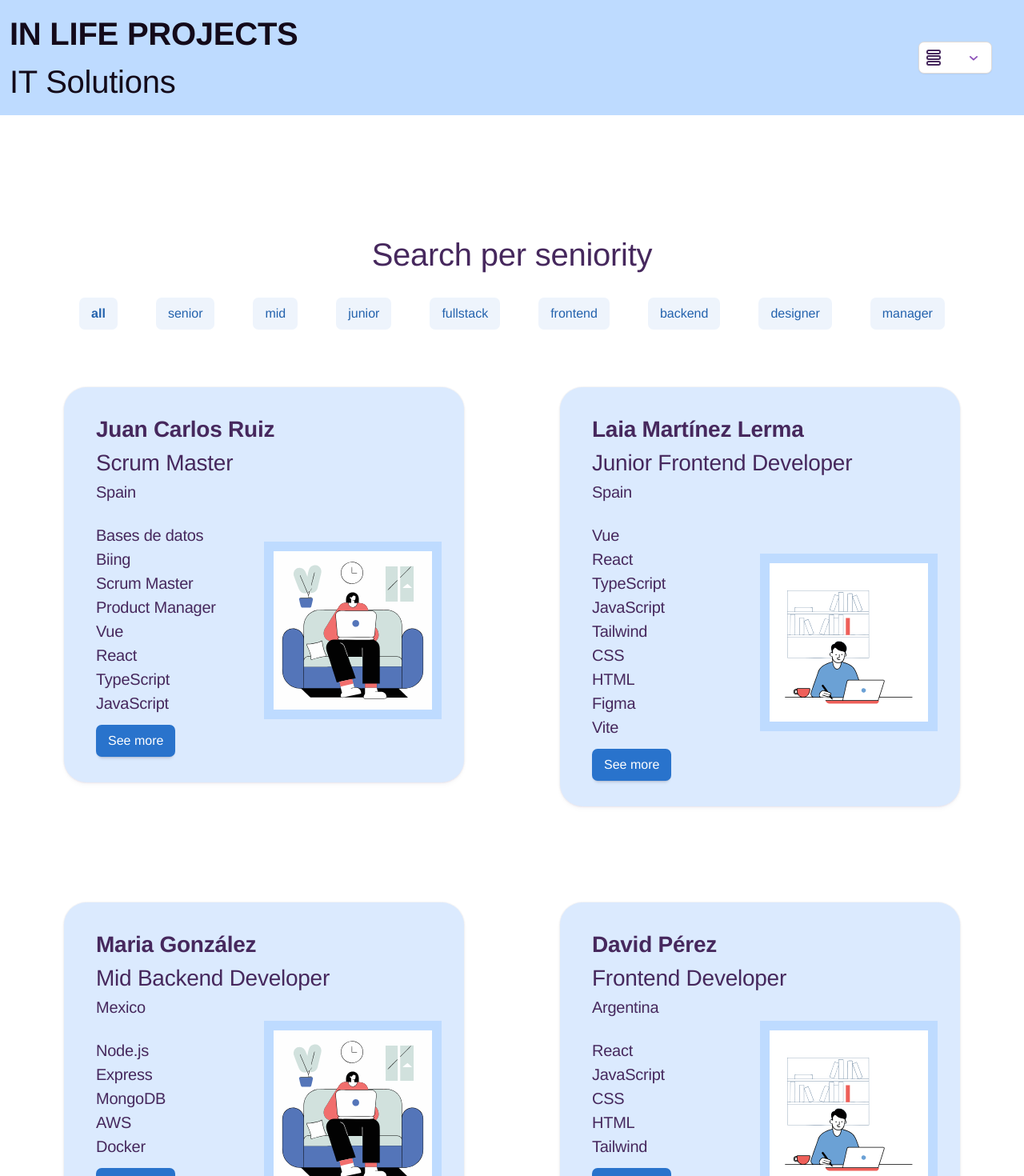
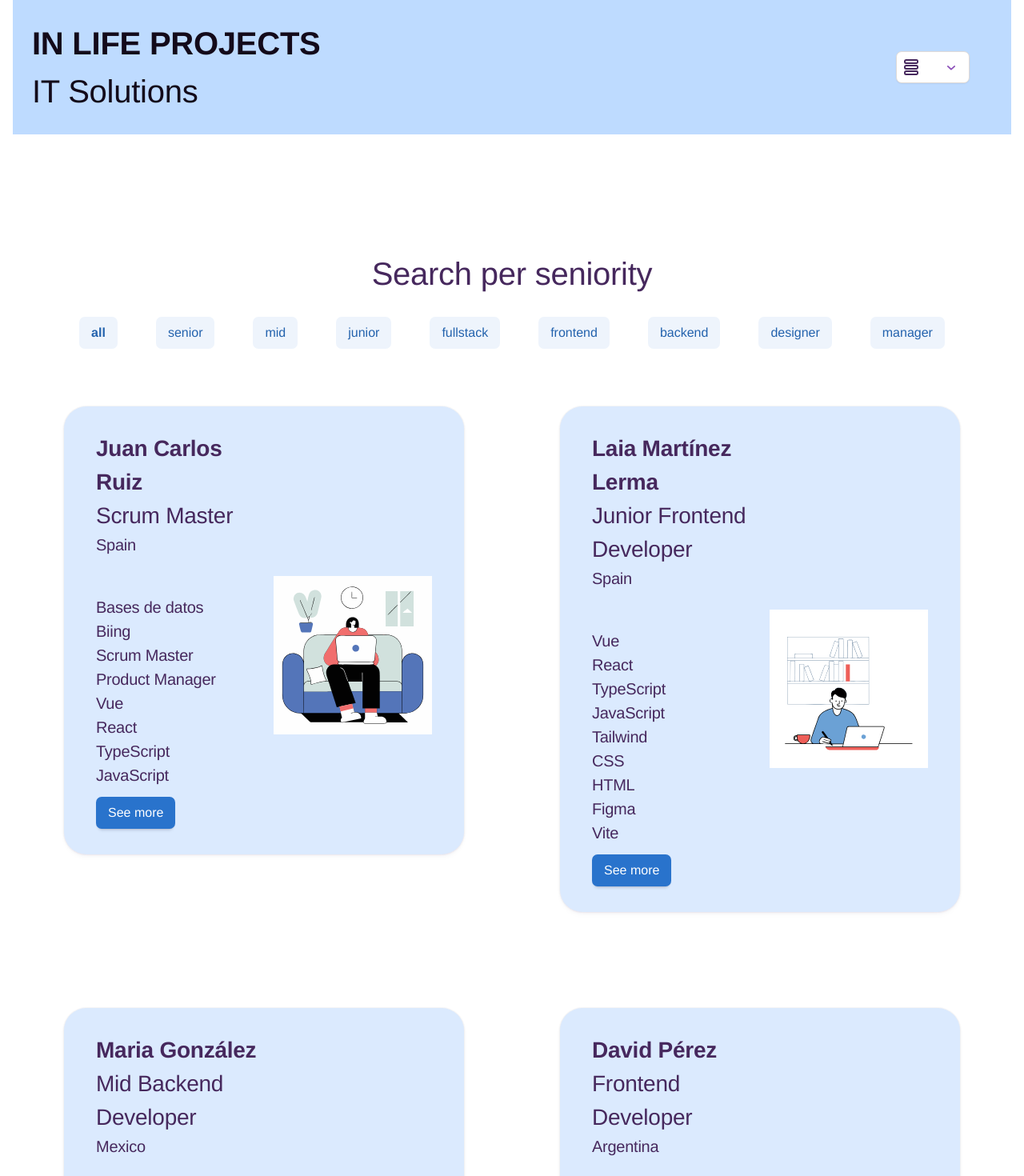
Before and after one commit to OhMyLaia/In-Life-Employee-Finder, a Vue app: page /finder in a window 1280 px wide. Shown: the top 1470 px of the page at 80% size. Built offline with nearby package versions, Linux system fonts and the light colour scheme; data requests are answered from the project's data file; a web font is replaced by a local one.

Commit message:
wip: fixing horizontal scroll in the navbar

```diff
--- a/src/components/CardEmployee.vue
+++ b/src/components/CardEmployee.vue
@@ -1,13 +1,18 @@
 <script setup lang="ts">
+import { defineProps, ref } from 'vue';
+import type { EmployeeType } from '../types';
+import GenericButton from './GenericButton.vue';
+// import { useToggleDescriptionBtn } from '../stores/useToggleDescriptionBtn';
 
-import { defineProps } from 'vue';
-import type { CardPropsType, EmployeeType } from '../types';
-import GenericButton from './GenericButton.vue';
-import { useToggleDescriptionBtn } from '../stores/useToggleDescriptionBtn';
+const toggleBtn = ref<boolean>(false);
 
+const toggleBtnFun = () => toggleBtn.value = !toggleBtn.value
+
+const toggleBtnValue = () => toggleBtn.value
 defineProps<EmployeeType>();
 
-const toggleBtnStore = useToggleDescriptionBtn();
+// const toggleBtnStore = useToggleDescriptionBtn();
+
 
 </script>
 
@@ -27,34 +32,47 @@ const toggleBtnStore = useToggleDescriptionBtn();
         is-marginless
         !bg-blue-100
         ">
-        <h3 class="is-size-3-mobile is-size-3-tablet has-text-weight-semibold">{{ name }}</h3>
-        <p class="is-size-4-mobile is-size-3-tablet">{{ role }}</p>
-        <p class="is-size-5-mobile is-size-4-tablet">{{location }}</p>
-            <div class="columns is-vcentered">
+        <div class="has-text-left-tablet
+        has-text-centered-mobile
+        md:w-1/2">
+            <h3 class="is-size-3-mobile is-size-3-tablet has-text-weight-semibold">{{ name }}</h3>
+            <p class="is-size-4-mobile is-size-3-tablet">{{ role }}</p>
+            <p class="is-size-5-mobile is-size-4-tablet mb-5">{{location }}</p>
+        </div>
+            <div class="columns
+            is-vcentered
+            has-text-left-tablet
+            has-text-centered-mobile
+            is-align-items-start">
                 <div class="column is-6">
                     <br>
-                    <div class="is-size-5-mobile is-size-4-tablet"
+                    <div class="is-size-5-mobile
+                    is-size-4-tablet"
                     v-for="(skill) in stack">
                         <p>{{ skill }}</p>
                     </div>
                     <GenericButton
-                    :text="toggleBtnStore.toggleBtnValue() === false ?
+                    :text="toggleBtnValue() === false ?
                         'See more' :
                         'See less'"
                         :class="'button is-info mt-3'"
-                        @click="toggleBtnStore.toggleBtnFun"/>
+                        @click="toggleBtnFun"/>
                     <p class="text-lg
                         md:text-2xl
                         is-italic
                         mt-3"
-                        v-if="toggleBtnStore.toggleBtnValue() === true">
+                        v-if="toggleBtnValue() === true">
                         {{ description }}</p>
                 </div>
-                <div class="column is-6 !bg-blue-200">
-                    <img class=""
+                <figure class="column
+                is-6
+                is-flex
+                is-justify-content-center
+                is-align-items-start">
+                    <img class="is-rounded"
                     :src="picture">
-                </div>
-                </div>
+                </figure>
+            </div>
             </div>
         </div>
     </section>
--- a/src/components/CardsContainer.vue
+++ b/src/components/CardsContainer.vue
@@ -16,8 +16,6 @@ const filteredEmployees = computed(() => {
         const role = props.filterByRole ?? roleType.all;
         return employeeStore.filterEmployees(role);
     })
-
-
 </script>
 
 <template>
--- a/src/components/Navbar.vue
+++ b/src/components/Navbar.vue
@@ -4,18 +4,18 @@ import GenericSvg from './GenericSvg.vue';
 
 const route = useRoute();
 
-const isActiveLink = (routePath: string) => {
-    const route = useRoute();
-    return route.path === routePath
+const isActiveLink = (routePath: string): boolean => {
+    return route.path === routePath;
 }
 
 </script>
 
 <template>
     <section
-    class="bg-blue-200 p-3">
+    class="container bg-blue-200 p-3 md:p-6">
+    <div class="container">
         <nav v-if="route.path !== '/login' && route.path !== '/register' && route.path !== '/'"
-        class="columns is-vcentered is-mobile">
+        class="columns is-vcentered is-mobile m-0">
             <div class="column">
                 <h1 class="is-size-4-mobile
                 is-size-2-tablet
@@ -39,11 +39,11 @@ const isActiveLink = (routePath: string) => {
                 <div class="dropdown-menu open-left" id="dropdown-menu" role="menu">
                     <div class="dropdown-content">
                         <RouterLink to="/home" :class="[
-                            isActiveLink('/') ?
-                            'has-text-weight-bold has-text-black'
+                            isActiveLink('/home') ?
+                            'has-text-weight-bold has-text-black bg-blue-100'
                             :
                             'has-text-black']"
-                                class="dropdown-item ml-5">
+                                class="dropdown-item">
                             <span class="
                             is-size-6-mobile
                             is-size-3-tablet
@@ -55,7 +55,7 @@ const isActiveLink = (routePath: string) => {
                             'has-text-weight-bold has-text-black'
                             :
                             'has-text-black']"
-                        class="dropdown-item ml-5">
+                        class="dropdown-item">
                             <span class="
                             is-size-6-mobile
                             is-size-3-tablet
@@ -67,7 +67,7 @@ const isActiveLink = (routePath: string) => {
                             'has-text-weight-bold has-text-black'
                             :
                             'has-text-black']"
-                            class="dropdown-item ml-5">
+                            class="dropdown-item">
                             <span class="
                             is-size-6-mobile
                             is-size-3-tablet
@@ -79,13 +79,20 @@ const isActiveLink = (routePath: string) => {
                 </div>
             </div>
         </nav>
+    </div>
     </section>
 </template>
 
 <style lang="css" scoped>
+
 .dropdown-menu.open-left {
     left: auto;
     right: 0;
     transform-origin: top right;
 }
+
+.body {
+    width: 100vw;
+    overflow: hidden;
+}
 </style>
--- a/src/types.ts
+++ b/src/types.ts
@@ -45,3 +45,8 @@ export enum AuthError {
     userNotFound = 'userNotFound',
     unknown = 'unknown'
 }
+
+export type infoSpanProps = {
+    text: string,
+    customClass: string
+}
--- a/src/views/SignHomeView.vue
+++ b/src/views/SignHomeView.vue
@@ -2,7 +2,7 @@
     import { ref } from 'vue';
     import type { Ref } from 'vue';
     import { mapFirebaseError, showStatusMessage, showAuthMessage } from '../utils/auth-utils';
-import { getAuth, createUserWithEmailAndPassword } from 'firebase/auth';
+    import { getAuth, signInWithEmailAndPassword } from 'firebase/auth';
     import { useRouter } from 'vue-router';
     import { SignStatus } from '../types';
     import { AuthError } from '../types'
@@ -14,14 +14,14 @@ const status: Ref<SignStatus> = ref(SignStatus.pending);
     const error: Ref<AuthError> = ref(AuthError.unknown);
     const router = useRouter();
 
-const handleRegisterUser = async () => {
+    const handleSignInUser = async () => {
 
     // firebase is returning a promise
-await createUserWithEmailAndPassword(getAuth(), email.value, password.value)
+    await signInWithEmailAndPassword(getAuth(), email.value, password.value)
         .then(() => {
             showStatusMessage(SignStatus.success, router);
             status.value = SignStatus.success;
-        console.log(`user registered successfully`);
+            console.log(`user logged successfully`);
             setTimeout(() => router.push('/home'), 1500)
         })
         .catch((err) => {
@@ -29,7 +29,7 @@ await createUserWithEmailAndPassword(getAuth(), email.value, password.value)
             showAuthMessage(mappedError);
             error.value = mappedError;
             status.value = SignStatus.failure;
-        console.error(`error registering user, ${err}`);
+            console.error(`error logging user, ${err}`);
         })
     }
 </script>
@@ -49,7 +49,7 @@ await createUserWithEmailAndPassword(getAuth(), email.value, password.value)
         :password="password"
         @update:email="email = $event"
         @update:password="password = $event"
-        :handleAuth="handleRegisterUser"
+        :handleAuth="handleSignInUser"
         :status="status"
         :showStatusMessage="showStatusMessage(SignStatus.success, router)"
         :showAuthMessage="showAuthMessage(error)"
--- a/src/views/firebase-auth/RegisterView.vue
+++ b/src/views/firebase-auth/RegisterView.vue
@@ -1,57 +1,65 @@
 <script setup lang="ts">
-
 import { ref } from 'vue';
 import type { Ref } from 'vue';
-import GenericButton from '../../components/GenericButton.vue';
 import { getAuth, createUserWithEmailAndPassword } from 'firebase/auth';
-import GenericInfoSpan from '../../components/GenericButton.vue';
 import { useRouter } from 'vue-router';
+import { SignStatus, AuthError } from '../../types';
+import { showStatusMessage, showAuthMessage, mapFirebaseError } from '../../utils/auth-utils';
+import GenericSignBox from './GenericSignBox.vue';
 
-enum SignStatus {
-    success = 'success',
-    failure = 'failure',
-    pending = 'pending'
-}
-
-enum AuthError {
-    invalidEmail = 'invalid_email',
-    invalidPassword = 'invalid_password',
-    userNotFound = 'userNotFound',
-    unknown = 'unknown'
-}
-
-const email: Ref<string, string> = ref('');
-const password: Ref<string, string> = ref('');
+const email: Ref<string> = ref('');
+const password: Ref<string> = ref('');
 const status: Ref<SignStatus> = ref(SignStatus.pending);
 const error: Ref<AuthError> = ref(AuthError.unknown);
+const router = useRouter();
 
+const handleRegisterUser = async () => {
 
+// firebase is returning a promise
+await createUserWithEmailAndPassword(getAuth(), email.value, password.value)
+    .then(() => {
+        showStatusMessage(SignStatus.success, router);
+        status.value = SignStatus.success;
+        console.log(`user registered successfully`);
+        setTimeout(() => router.push('/home'), 1500)
+    })
+    .catch((err) => {
+        const mappedError = mapFirebaseError(err.code)
+        showAuthMessage(mappedError);
+        error.value = mappedError;
+        status.value = SignStatus.failure;
+        console.error(`error registering user, ${err}`);
+    })
+}
 </script>
 
 <template>
-    <div class="box is-floating is-flex text-balance m-6">
-        <div class="column is-flex is-flex-direction-column m-2">
-            <input class="m-2 bg-blue-200 rounded" type="email" placeholder="  Email" v-model="email">
-            <input class="m-2 bg-blue-200 rounded" type="password" placeholder="  Password" v-model="password">
-
-            <GenericButton
-            :text="'Submit'"
-            :class="'button is-info m-2'"
-            @click="handleRegisterUser" />
-
-            <p v-if="status === SignStatus.success">
-                <GenericInfoSpan
-                :text="showStatusMessage(SignStatus.success)"
-                class="has-text-info mt-2" />
+    <div class="has-text-centered">
+        <h1 class="is-size-4-mobile
+            is-size-2-tablet
+            has-text-black
+            has-text-weight-bold
+            mt-6
+            mb-3
+            ">IN LIFE PROJECTS</h1>
+        <h3 class="is-size-4">Register</h3>
+        <!-- <div class="column is-flex is-flex-direction-column m-2"> -->
+            <GenericSignBox
+            :email="email"
+            :password="password"
+            @update:email="email = $event"
+            @update:password="password = $event"
+            :handleAuth="handleRegisterUser"
+            :status="status"
+            :showStatusMessage="showStatusMessage(SignStatus.success, router)"
+            :showAuthMessage="showAuthMessage(error)"
+            />
+            <p class="has-text-black">
+            Forgot your password? <RouterLink to="/*">Recover</RouterLink>
             </p>
-            <p v-if="status === SignStatus.failure">
-                <GenericInfoSpan
-                :text="showAuthMessage(error)"
-                class="has-text-danger mt-2"
-                />
+            <p class="has-text-black">
+            Already have an account? <RouterLink to="/">Login</RouterLink>
             </p>
-        </div>
-
+        <!-- </div> -->
     </div>
-
 </template>
```
Also changed, not shown: src/components/GenericInfoSpan.vue (+1 -9 lines), src/views/firebase-auth/GenericSignBox.vue (+0 -40 lines). Lines whose indentation alone changed are shown as unchanged.
